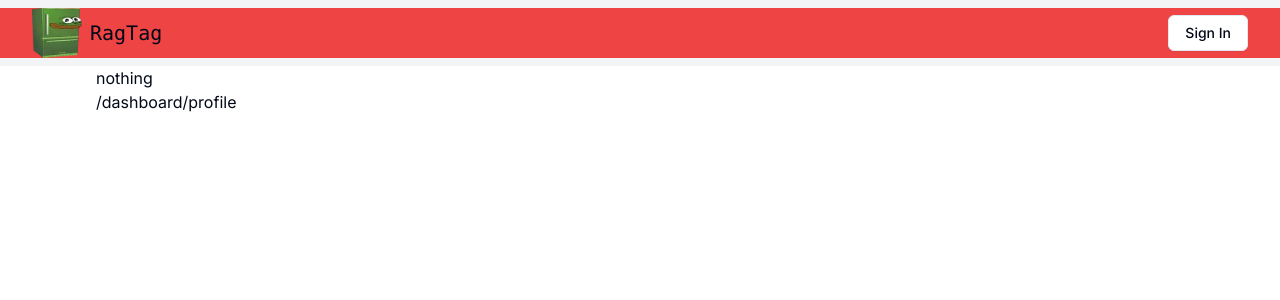
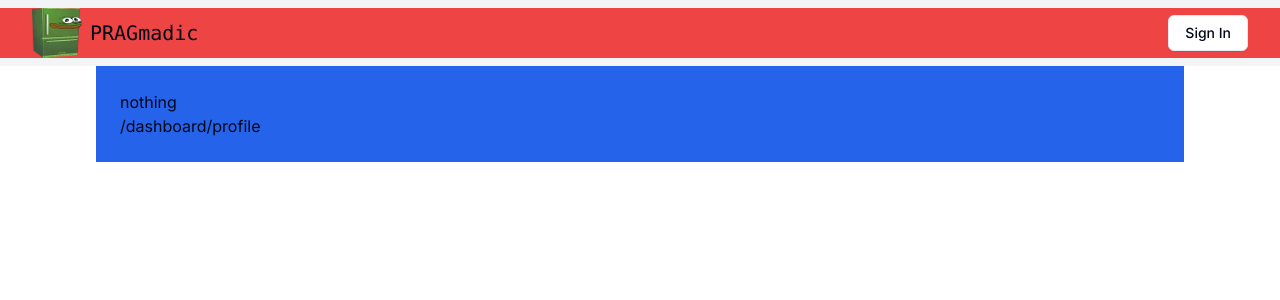
Before and after one commit to matthewloh/pragmadic, a Next.js app: page / in a window 1280 px wide. Shown: the top 300 px of the page. Built offline with nearby package versions, Linux system fonts and the light colour scheme; no server answers; the database is empty.

Commit message:
unsure why drizzle is crashing

```diff
--- a/app/dashboard/page.tsx
+++ b/app/dashboard/page.tsx
@@ -1,7 +1,14 @@
-import React from 'react'
+import { db } from "@/db";
+import { supabaseServer } from "@/lib/supabase/server";
+import React from "react";
 
-export default function Dashboard() {
+export default async function Dashboard() {
+  const supabase = supabaseServer();
+  const loggedInUser = await supabase.auth.getUser();
   return (
-    <div>Dashboard</div>
-  )
+    <div>
+      <h1>{`Dashboard of ${loggedInUser.data.user?.email}`}</h1>
+      <h2>{`User ID: ${loggedInUser.data.user?.id}`}</h2>
+    </div>
+  );
 }
--- a/app/layout.tsx
+++ b/app/layout.tsx
@@ -9,7 +9,7 @@ import { Providers } from "./providers";
 const inter = Inter({ subsets: ["latin"] });
 
 export const metadata: Metadata = {
-  title: "RAGTag",
+  title: "PRAGmadic",
   description: "Form a motley crew of developers and execute your vision.",
 };
 
--- a/app/page.tsx
+++ b/app/page.tsx
@@ -10,30 +10,31 @@ export default async function Home() {
   const supabase = supabaseServer();
   const loggedInUser = await supabase.auth.getUser();
   const email = (loggedInUser.data.user?.email as string) ?? "nothing";
-  console.log(email);
   // const data = await db
   //   .select({})
   //   .from(user)
   //   .where(eq(user.email, "matthewloh256@gmail.com"));
-  const data =
-    (await db?.query.user.findFirst({
-      columns: {
-        display_name: true,
-        email: true,
-        id: true,
-        image_url: true,
-      },
-      where: eq(user.email, email),
-    })) ?? undefined;
+  // const data =
+  //   (await db?.query.user.findFirst({
+  //     columns: {
+  //       display_name: true,
+  //       email: true,
+  //       id: true,
+  //       image_url: true,
+  //     },
+  //     where: eq(user.email, email),
+  //   })) ?? undefined;
   return (
     <>
-      <div>
-        <div>{`${email}`}</div>
-        <Link href="/dashboard">/dashboard</Link>
-        <Link href="/profile">/profile</Link>
-        {data && (
-          <>
-            <h1>{`Profile of ${data.display_name}`}</h1>
+      <div className="divide-y-4 flex flex-col">
+        <div className="bg-primary p-6">
+          <p>{`${email}`}</p>
+          <Link href="/dashboard">/dashboard</Link>
+          <Link href="/profile">/profile</Link>
+        </div>
+        {/* {data && (
+          <div className="flex flex-col gap-4  my-6 bg-secondary">
+            <h1>{`Profile of ${data.display_name?.toUpperCase()}`}</h1>
             <h2>{`Email: ${data.email}`}</h2>
             <h3>{`User ID: ${data.id}`}</h3>
             <Image
@@ -41,10 +42,10 @@ export default async function Home() {
               width="40"
               height="40"
               alt="user profile picture"
-              className="rounded-full animate-spin ring-2 cursor-pointer mr-2"
+              className="rounded-full animate-spin ring-2 cursor-pointer mr-2 self-center size-max"
             />
-          </>
-        )}
+          </div>
+        )} */}
       </div>
     </>
   );
--- a/app/profile/page.tsx
+++ b/app/profile/page.tsx
@@ -1,9 +1,11 @@
 "use client";
 import React from "react";
 import useUser from "../hook/useUser";
+import { db } from "@/db";
 
 export default function Profile() {
   const { isFetching, data: userData } = useUser();
+  console.log(userData);
   return (
     <div>
       {/*
--- a/components/Navbar.tsx
+++ b/components/Navbar.tsx
@@ -24,7 +24,7 @@ export default function Navbar() {
             height="50"
             alt="Dev Finder Logo"
           />
-          RagTag
+          PRAGmadic
         </Link>
         <nav className="flex gap-4">
           {isLoggedIn && (
--- a/package.json
+++ b/package.json
@@ -25,7 +25,7 @@
     "clsx": "^2.1.0",
     "drizzle-orm": "^0.30.6",
     "lucide-react": "^0.363.0",
-    "next": "14.1.4",
+    "next": "^14.2.1",
     "next-themes": "^0.3.0",
     "postgres": "^3.4.4",
     "react": "^18",
```
Also changed, not shown: 1 other file (tests, documents, lock files or other folders).
